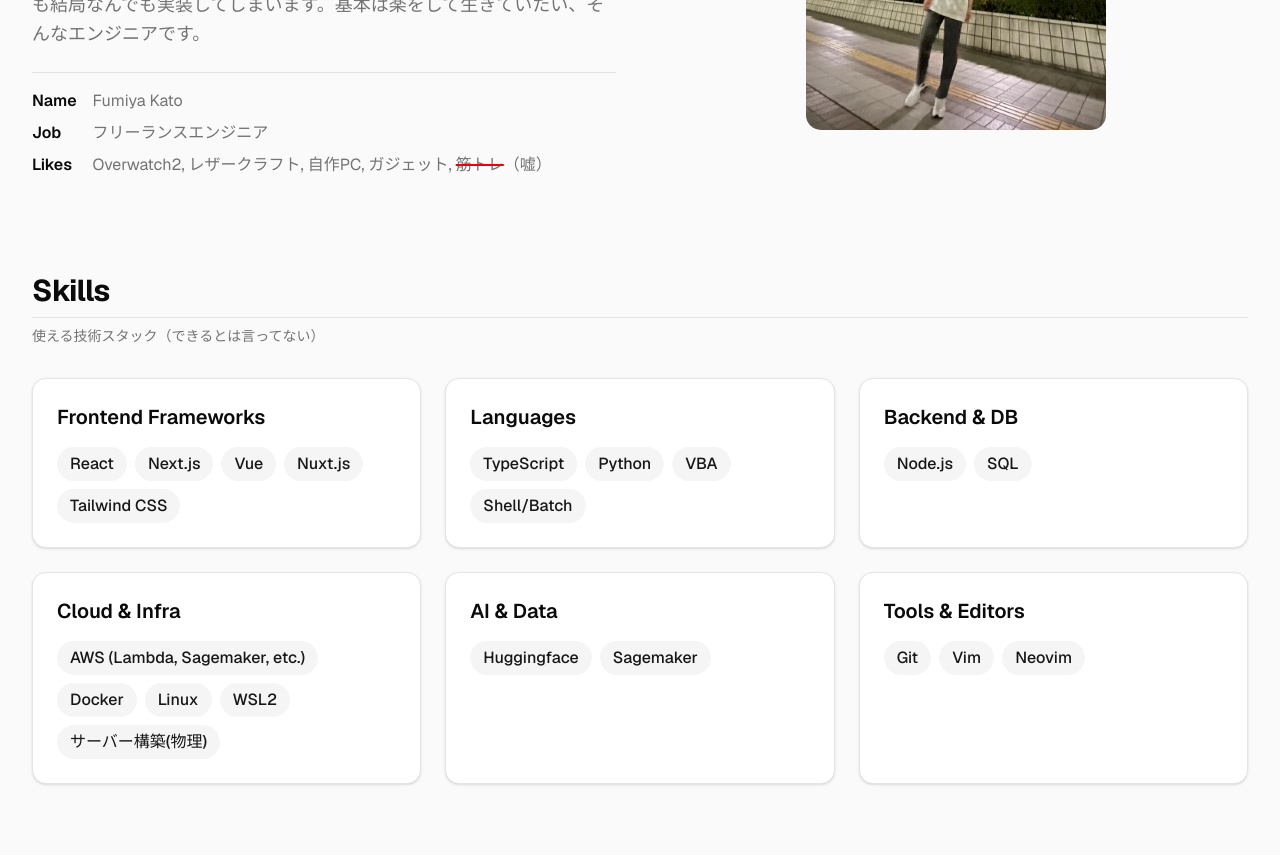
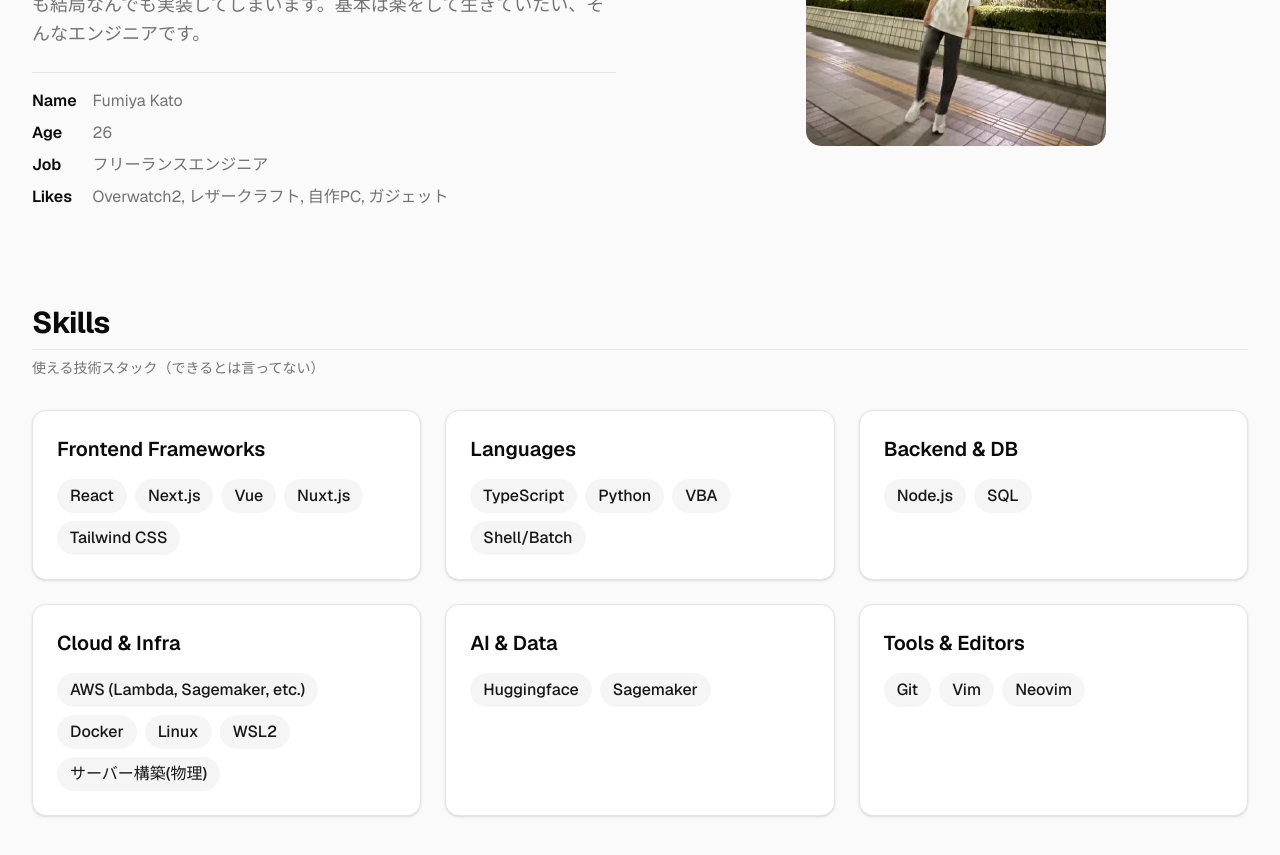
Before and after one commit to smdhnz/portfolio, a Next.js app: page / in a window 1280 px wide. Shown: the part 780-1635 px from the top of the page. Built offline with nearby package versions, Linux system fonts and the light colour scheme; no server answers.

Commit message:
feat: About Me セクションに年齢項目を追加し Likes を更新
- 生年月日に基づく年齢の自動計算機能を追加
- Likes から筋トレを削除

```diff
--- a/app/page.tsx
+++ b/app/page.tsx
@@ -58,6 +58,11 @@ export default function Home() {
               <dt className="font-semibold text-foreground">Name</dt>
               <dd className="text-muted-foreground">Fumiya Kato</dd>
 
+              <dt className="font-semibold text-foreground">Age</dt>
+              <dd className="text-muted-foreground">
+                {new Date().getFullYear() - 1999 - (new Date() < new Date(new Date().getFullYear(), 11, 8) ? 1 : 0)}
+              </dd>
+
               <dt className="font-semibold text-foreground">Job</dt>
               <dd className="text-muted-foreground">フリーランスエンジニア</dd>
 
@@ -65,11 +70,7 @@ export default function Home() {
                 Likes
               </dt>
               <dd className="text-muted-foreground">
-                Overwatch2, レザークラフト, 自作PC, ガジェット,{" "}
-                <span className="line-through decoration-destructive decoration-2">
-                  筋トレ
-                </span>
-                （嘘）
+                Overwatch2, レザークラフト, 自作PC, ガジェット
               </dd>
             </dl>
           </div>
```
